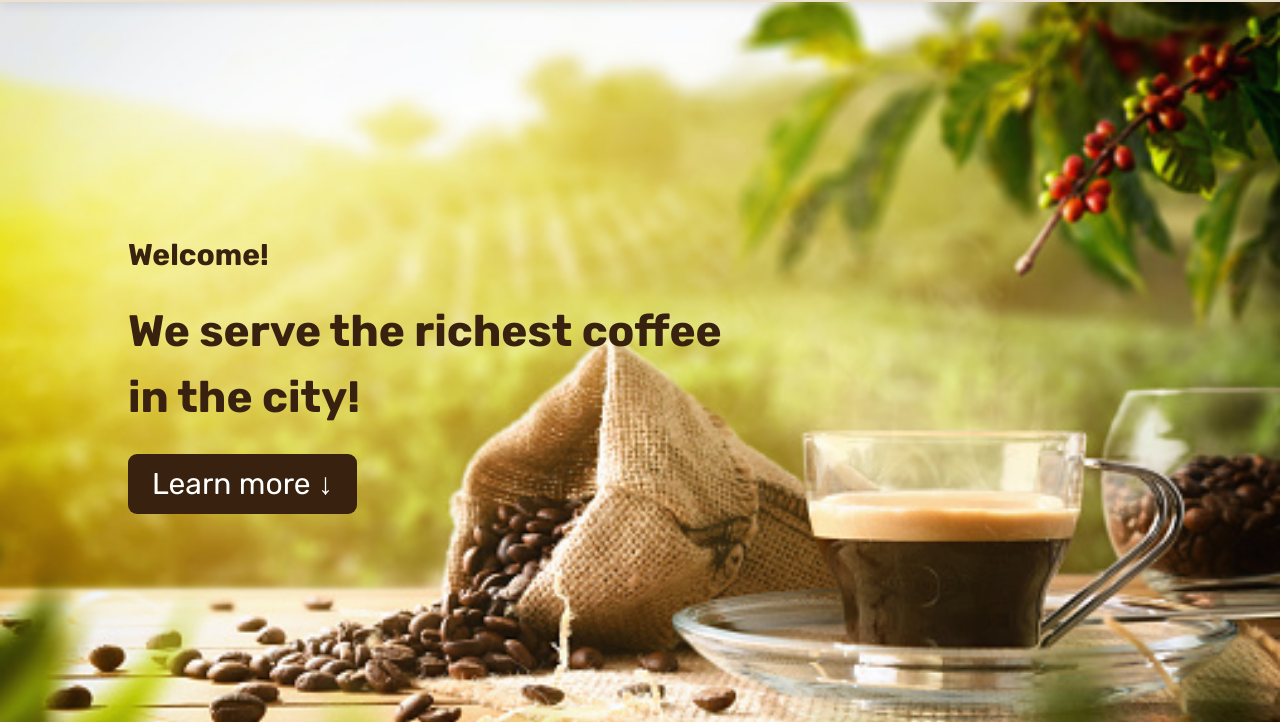
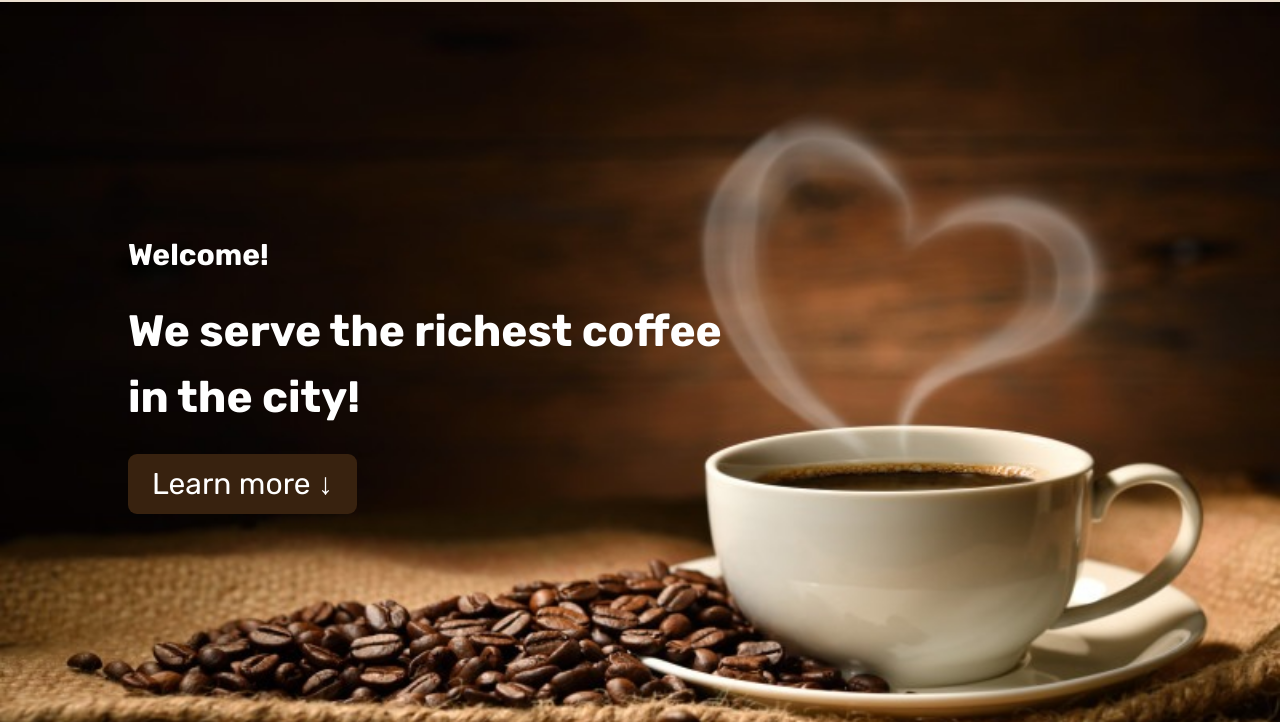
Before and after one commit to kyukyuthin03/Coffee-bean, a plain HTML site: page index.html in a window 1280 px wide. Shown: the part 78-800 px from the top of the page. Drawn offline with nearby package versions, Linux system fonts and the light colour scheme.

Commit message:
Change Bg

```diff
--- a/css/style.css
+++ b/css/style.css
@@ -105,7 +105,7 @@ body {
 
 /* Home Section */
 .home {
-  background-image: url(/img/hero-img/background-cover.jpg);
+  background-image: url(../img/hero-img/coffee-cup-heart-steam.jpeg);
   background-repeat: no-repeat;
   background-size: cover;
   height: 100vh;
@@ -120,7 +120,7 @@ body {
 }
 .home-text {
   margin-left: 12.8rem;
-  color: #38220f;
+  color: #fff;
 }
 .welcome-text {
   font-size: 3.6rem;
```
Also changed, not shown: img/hero-img/background-cover.jpg (deleted).
